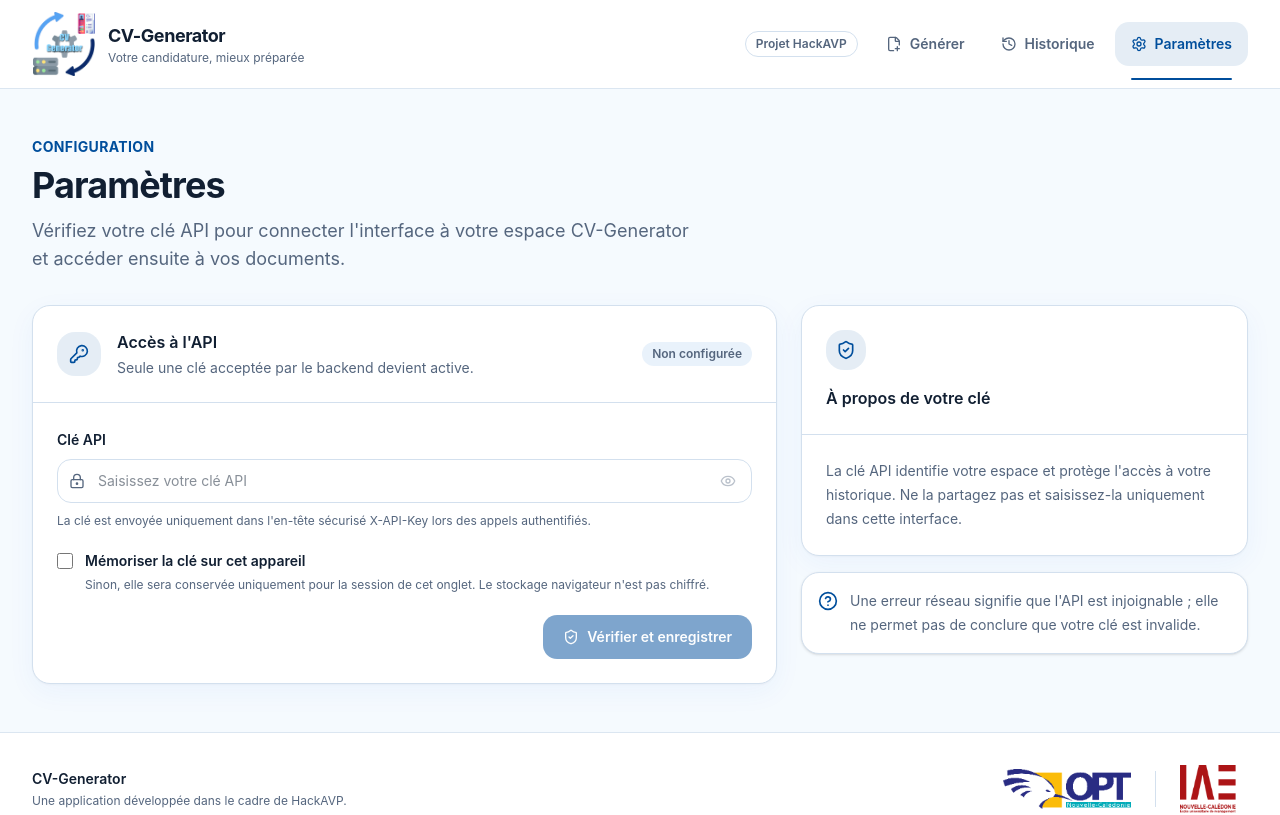
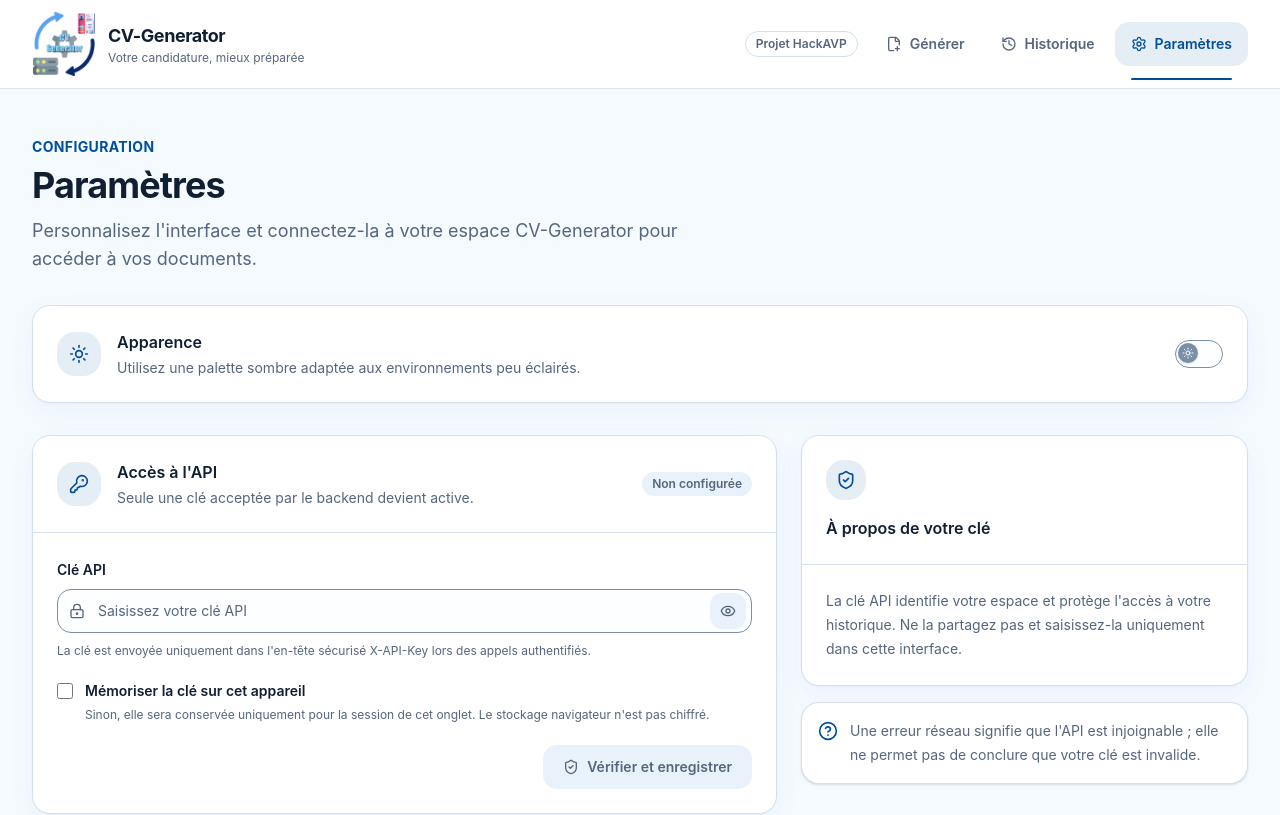
Before and after one commit to gass-an/CV-Generator, a React (Vite) app in the folder generatorweb-service/: page /parametres in a window 1280 px wide. Shown: the top 815 px of the page. Built offline with nearby package versions, Linux system fonts and the light colour scheme.

Commit message:
feat(front): ajout du mode sombre avec préférence persistante

```diff
--- a/generatorweb-service/index.html
+++ b/generatorweb-service/index.html
@@ -7,6 +7,18 @@
       name="description"
       content="CV-Generator, assistant de création de documents de candidature."
     />
+    <script>
+      try {
+        const theme =
+          localStorage.getItem("cv-generator.theme") === "dark"
+            ? "dark"
+            : "light";
+        document.documentElement.classList.toggle("dark", theme === "dark");
+        document.documentElement.style.colorScheme = theme;
+      } catch {
+        document.documentElement.style.colorScheme = "light";
+      }
+    </script>
     <title>CV-Generator</title>
   </head>
   <body>
--- a/generatorweb-service/src/App.tsx
+++ b/generatorweb-service/src/App.tsx
@@ -1,6 +1,7 @@
 import { Route, Routes } from "react-router-dom";
 
 import { AppProvider } from "@/app/AppProvider";
+import { ThemeProvider } from "@/app/ThemeProvider";
 import { AppLayout } from "@/components/layout/AppLayout";
 import { GenerationPage } from "@/pages/GenerationPage";
 import { HistoryPage } from "@/pages/HistoryPage";
@@ -9,6 +10,7 @@ import { SettingsPage } from "@/pages/SettingsPage";
 
 export function App() {
   return (
+    <ThemeProvider>
       <AppProvider>
         <Routes>
           <Route element={<AppLayout />}>
@@ -19,5 +21,6 @@ export function App() {
           </Route>
         </Routes>
       </AppProvider>
+    </ThemeProvider>
   );
 }
--- /dev/null
+++ b/generatorweb-service/src/app/ThemeProvider.tsx
@@ -0,0 +1,68 @@
+import {
+  createContext,
+  useCallback,
+  useContext,
+  useMemo,
+  useState,
+  type ReactNode,
+} from "react";
+
+export const THEME_STORAGE_KEY = "cv-generator.theme";
+
+export type Theme = "light" | "dark";
+
+type ThemeContextValue = {
+  theme: Theme;
+  setTheme: (theme: Theme) => void;
+};
+
+const ThemeContext = createContext<ThemeContextValue | null>(null);
+
+function readStoredTheme(): Theme {
+  try {
+    return window.localStorage.getItem(THEME_STORAGE_KEY) === "dark"
+      ? "dark"
+      : "light";
+  } catch {
+    return "light";
+  }
+}
+
+function applyTheme(theme: Theme) {
+  const dark = theme === "dark";
+  document.documentElement.classList.toggle("dark", dark);
+  document.documentElement.style.colorScheme = theme;
+}
+
+export function ThemeProvider({ children }: { children: ReactNode }) {
+  const [theme, setThemeState] = useState<Theme>(() => {
+    const storedTheme = readStoredTheme();
+    applyTheme(storedTheme);
+    return storedTheme;
+  });
+
+  const setTheme = useCallback((nextTheme: Theme) => {
+    applyTheme(nextTheme);
+    setThemeState(nextTheme);
+    try {
+      window.localStorage.setItem(THEME_STORAGE_KEY, nextTheme);
+    } catch {
+      // Le thème reste appliqué pour la session si le stockage est indisponible.
+    }
+  }, []);
+
+  const value = useMemo(() => ({ theme, setTheme }), [setTheme, theme]);
+
+  return (
+    <ThemeContext.Provider value={value}>{children}</ThemeContext.Provider>
+  );
+}
+
+// eslint-disable-next-line react-refresh/only-export-components
+export function useTheme() {
+  const context = useContext(ThemeContext);
+  if (!context) {
+    throw new Error("useTheme doit être utilisé dans ThemeProvider.");
+  }
+  return context;
+}
--- a/generatorweb-service/src/components/DocumentDownloadActions.tsx
+++ b/generatorweb-service/src/components/DocumentDownloadActions.tsx
@@ -108,7 +108,7 @@ export function DocumentDownloadActions({
             type="button"
             disabled={!available || activeFormat !== null}
             onClick={() => void download(format)}
-            className="border-border text-primary hover:bg-primary/5 flex min-h-10 items-center justify-center gap-2 rounded-lg border px-3 font-semibold transition-colors disabled:cursor-not-allowed disabled:opacity-50"
+            className="border-border text-primary hover:bg-primary/5 disabled:bg-muted disabled:text-muted-foreground flex min-h-10 items-center justify-center gap-2 rounded-lg border px-3 font-semibold transition-colors disabled:cursor-not-allowed"
           >
             {activeFormat === format ? (
               <LoaderCircle
--- a/generatorweb-service/src/components/DocumentTypeCard.tsx
+++ b/generatorweb-service/src/components/DocumentTypeCard.tsx
@@ -16,9 +16,9 @@ type DocumentTypeCardProps = {
 };
 
 const accents = {
-  blue: "bg-blue-50 text-blue-700 ring-blue-100",
-  cyan: "bg-cyan-50 text-cyan-700 ring-cyan-100",
-  red: "bg-red-50 text-red-700 ring-red-100",
+  blue: "bg-blue-50 text-blue-700 ring-blue-100 dark:bg-blue-400/15 dark:text-blue-300 dark:ring-blue-400/25",
+  cyan: "bg-cyan-50 text-cyan-700 ring-cyan-100 dark:bg-cyan-400/15 dark:text-cyan-300 dark:ring-cyan-400/25",
+  red: "bg-red-50 text-red-700 ring-red-100 dark:bg-red-400/15 dark:text-red-300 dark:ring-red-400/25",
 } as const;
 
 export function DocumentTypeCard({
--- a/generatorweb-service/src/components/PdfPreviewDialog.tsx
+++ b/generatorweb-service/src/components/PdfPreviewDialog.tsx
@@ -59,7 +59,7 @@ export function PdfPreviewDialog({
   return (
     <div
       ref={dialog}
-      className="bg-foreground/30 fixed inset-0 z-50 flex items-start justify-center overflow-y-auto p-3 sm:p-6"
+      className="bg-overlay fixed inset-0 z-50 flex items-start justify-center overflow-y-auto p-3 sm:p-6"
       role="dialog"
       aria-modal="true"
       aria-labelledby={titleId}
--- a/generatorweb-service/src/components/ui/card.tsx
+++ b/generatorweb-service/src/components/ui/card.tsx
@@ -7,7 +7,7 @@ function Card({ className, ...props }: ComponentProps<"div">) {
     <div
       data-slot="card"
       className={cn(
-        "bg-card text-card-foreground flex flex-col gap-6 rounded-xl border py-6 shadow-[0_1px_2px_rgb(15_23_42/0.03),0_8px_28px_rgb(37_99_235/0.05)]",
+        "bg-card text-card-foreground flex flex-col gap-6 rounded-xl border py-6 shadow-[var(--card-shadow)]",
         className,
       )}
       {...props}
--- a/generatorweb-service/src/index.css
+++ b/generatorweb-service/src/index.css
@@ -1,4 +1,6 @@
 @import "tailwindcss";
+
+@custom-variant dark (&:where(.dark, .dark *));
 
 @theme inline {
   --color-background: var(--background);
@@ -13,6 +15,9 @@
   --color-muted-foreground: var(--muted-foreground);
   --color-border: var(--border);
   --color-ring: var(--ring);
+  --color-field: var(--field);
+  --color-field-border: var(--field-border);
+  --color-overlay: var(--overlay);
   --radius-sm: calc(var(--radius) - 4px);
   --radius-md: calc(var(--radius) - 2px);
   --radius-lg: var(--radius);
@@ -32,7 +37,31 @@
   --muted-foreground: oklch(0.505 0.044 257);
   --border: oklch(0.902 0.024 250);
   --ring: oklch(0.57 0.15 252);
+  --field: oklch(0.995 0.003 248);
+  --field-border: oklch(0.64 0.045 255);
+  --overlay: rgb(15 23 42 / 0.35);
+  --card-shadow:
+    0 1px 2px rgb(15 23 42 / 0.03), 0 8px 28px rgb(37 99 235 / 0.05);
   --radius: 0.875rem;
+}
+
+:root.dark {
+  --background: oklch(0.18 0.024 258);
+  --foreground: oklch(0.93 0.012 250);
+  --card: oklch(0.225 0.028 257);
+  --card-foreground: oklch(0.93 0.012 250);
+  --primary: oklch(0.72 0.14 251);
+  --primary-foreground: oklch(0.16 0.032 258);
+  --accent: oklch(0.73 0.17 29);
+  --accent-foreground: oklch(0.16 0.025 258);
+  --muted: oklch(0.285 0.027 257);
+  --muted-foreground: oklch(0.74 0.026 252);
+  --border: oklch(0.36 0.033 255);
+  --ring: oklch(0.72 0.14 251);
+  --field: oklch(0.195 0.026 258);
+  --field-border: oklch(0.52 0.04 255);
+  --overlay: rgb(2 6 23 / 0.68);
+  --card-shadow: 0 1px 2px rgb(0 0 0 / 0.18), 0 12px 32px rgb(0 0 0 / 0.16);
 }
 
 @layer base {
@@ -58,7 +87,13 @@
 
   button,
   a {
-    @apply focus-visible:ring-ring focus-visible:ring-2 focus-visible:ring-offset-2 focus-visible:outline-none;
+    @apply focus-visible:ring-ring focus-visible:ring-offset-background focus-visible:ring-2 focus-visible:ring-offset-2 focus-visible:outline-none;
+  }
+
+  input,
+  select,
+  textarea {
+    @apply text-foreground placeholder:text-muted-foreground disabled:bg-muted disabled:text-muted-foreground disabled:cursor-not-allowed;
   }
 
   ::selection {
--- a/generatorweb-service/src/pages/GenerationPage.tsx
+++ b/generatorweb-service/src/pages/GenerationPage.tsx
@@ -115,7 +115,7 @@ export function GenerationPage() {
                     setAvpTouched(true);
                   }}
                   onChange={(event) => draft.setAvpNumber(event.target.value)}
-                  className="border-border bg-card focus:border-primary focus:ring-primary/15 min-h-11 w-full rounded-lg border pr-4 pl-10 text-sm transition-shadow focus:ring-4 focus:outline-none"
+                  className="border-field-border bg-field focus:border-primary focus:ring-primary/30 min-h-11 w-full rounded-lg border pr-4 pl-10 text-sm transition-shadow focus:ring-4 focus:outline-none"
                 />
               </div>
               <div className="mt-2 flex items-start justify-between gap-4 text-xs">
@@ -267,7 +267,7 @@ export function GenerationPage() {
                 type="button"
                 disabled={!canStart}
                 onClick={() => void generation.start()}
-                className="bg-primary text-primary-foreground hover:bg-primary/90 flex min-h-12 w-full items-center justify-center gap-2 rounded-lg px-5 text-sm font-semibold transition-colors disabled:cursor-not-allowed disabled:opacity-50 sm:w-auto"
+                className="bg-primary text-primary-foreground hover:bg-primary/90 disabled:bg-muted disabled:text-muted-foreground flex min-h-12 w-full items-center justify-center gap-2 rounded-lg px-5 text-sm font-semibold transition-colors disabled:cursor-not-allowed sm:w-auto"
               >
                 {generation.state.phase === "creating" ? (
                   <LoaderCircle
--- a/generatorweb-service/src/pages/SettingsPage.tsx
+++ b/generatorweb-service/src/pages/SettingsPage.tsx
@@ -7,7 +7,9 @@ import {
   KeyRound,
   LoaderCircle,
   LockKeyhole,
+  Moon,
   ShieldCheck,
+  Sun,
   Trash2,
   TriangleAlert,
 } from "lucide-react";
@@ -15,6 +17,7 @@ import {
 import { PageHeader } from "@/components/PageHeader";
 import { Badge } from "@/components/ui/badge";
 import { Card, CardContent, CardHeader } from "@/components/ui/card";
+import { useTheme } from "@/app/ThemeProvider";
 import { useAppState } from "@/hooks/useAppState";
 
 const statusPresentation = {
@@ -27,6 +30,7 @@ const statusPresentation = {
 
 export function SettingsPage() {
   const { auth } = useAppState();
+  const { theme, setTheme } = useTheme();
   const [keyInput, setKeyInput] = useState(auth.credentialKey ?? "");
   const [showKey, setShowKey] = useState(false);
   const [isSubmitting, setIsSubmitting] = useState(false);
@@ -68,8 +72,54 @@ export function SettingsPage() {
       <PageHeader
         eyebrow="Configuration"
         title="Paramètres"
-        description="Vérifiez votre clé API pour connecter l'interface à votre espace CV-Generator et accéder ensuite à vos documents."
+        description="Personnalisez l'interface et connectez-la à votre espace CV-Generator pour accéder à vos documents."
       />
+
+      <Card>
+        <CardHeader className="sm:grid-cols-[auto_1fr_auto] sm:items-center sm:gap-x-4">
+          <span className="bg-primary/10 text-primary flex size-11 items-center justify-center rounded-xl">
+            {theme === "dark" ? (
+              <Moon className="size-5" aria-hidden="true" />
+            ) : (
+              <Sun className="size-5" aria-hidden="true" />
+            )}
+          </span>
+          <div>
+            <h2 className="font-semibold">Apparence</h2>
+            <p className="text-muted-foreground mt-1 text-sm">
+              Utilisez une palette sombre adaptée aux environnements peu
+              éclairés.
+            </p>
+          </div>
+          <button
+            type="button"
+            role="switch"
+            aria-checked={theme === "dark"}
+            aria-label="Activer le mode sombre"
+            onClick={() => setTheme(theme === "dark" ? "light" : "dark")}
+            className={`relative mt-3 h-7 w-12 shrink-0 rounded-full border transition-colors sm:mt-0 ${
+              theme === "dark"
+                ? "border-primary bg-primary"
+                : "border-field-border bg-field"
+            }`}
+          >
+            <span
+              className={`absolute top-0.5 left-0.5 flex size-5 items-center justify-center rounded-full shadow-sm transition-[transform,background-color] ${
+                theme === "dark"
+                  ? "bg-primary-foreground translate-x-5"
+                  : "bg-field-border translate-x-0"
+              }`}
+              aria-hidden="true"
+            >
+              {theme === "dark" ? (
+                <Moon className="text-primary size-3" />
+              ) : (
+                <Sun className="text-field size-3" />
+              )}
+            </span>
+          </button>
+        </CardHeader>
+      </Card>
 
       <div className="grid items-start gap-6 lg:grid-cols-[minmax(0,1.25fr)_minmax(280px,0.75fr)]">
         <Card>
@@ -117,13 +167,13 @@ export function SettingsPage() {
                       setKeyInput(event.target.value);
                       setFeedback(null);
                     }}
-                    className="border-border bg-card focus:border-primary focus:ring-primary/15 min-h-11 w-full rounded-lg border pr-12 pl-10 text-sm transition-shadow focus:ring-4 focus:outline-none disabled:cursor-wait disabled:opacity-70"
+                    className="border-field-border bg-field focus:border-primary focus:ring-primary/30 min-h-11 w-full rounded-lg border pr-12 pl-10 text-sm transition-shadow focus:ring-4 focus:outline-none disabled:cursor-wait"
                   />
                   <button
                     type="button"
                     onClick={() => setShowKey((visible) => !visible)}
                     disabled={!keyInput || isSubmitting}
-                    className="text-muted-foreground hover:text-primary absolute top-1/2 right-1.5 flex size-9 -translate-y-1/2 items-center justify-center rounded-md disabled:cursor-not-allowed disabled:opacity-40"
+                    className="text-muted-foreground hover:text-primary disabled:bg-muted absolute top-1/2 right-1.5 flex size-9 -translate-y-1/2 items-center justify-center rounded-md disabled:cursor-not-allowed"
                     aria-label={
                       showKey ? "Masquer la clé API" : "Afficher la clé API"
                     }
@@ -147,7 +197,7 @@ export function SettingsPage() {
                   checked={auth.remember}
                   disabled={isSubmitting}
                   onChange={(event) => auth.setRemember(event.target.checked)}
-                  className="border-border accent-primary mt-0.5 size-4 rounded"
+                  className="border-field-border accent-primary mt-0.5 size-4 rounded"
                 />
                 <span>
                   <span className="font-semibold">
@@ -196,7 +246,7 @@ export function SettingsPage() {
                     type="button"
                     onClick={handleClear}
                     disabled={isSubmitting}
-                    className="text-accent hover:bg-accent/8 flex min-h-11 items-center justify-center gap-2 rounded-lg px-4 text-sm font-semibold transition-colors disabled:opacity-50"
+                    className="text-accent hover:bg-accent/8 disabled:bg-muted disabled:text-muted-foreground flex min-h-11 items-center justify-center gap-2 rounded-lg px-4 text-sm font-semibold transition-colors disabled:cursor-not-allowed"
                   >
                     <Trash2 className="size-4" aria-hidden="true" />
                     Supprimer la clé
@@ -211,7 +261,7 @@ export function SettingsPage() {
                     isSubmitting ||
                     auth.status === "verifying"
                   }
-                  className="bg-primary text-primary-foreground hover:bg-primary/90 flex min-h-11 items-center justify-center gap-2 rounded-lg px-5 text-sm font-semibold transition-colors disabled:cursor-not-allowed disabled:opacity-50"
+                  className="bg-primary text-primary-foreground hover:bg-primary/90 disabled:bg-muted disabled:text-muted-foreground flex min-h-11 items-center justify-center gap-2 rounded-lg px-5 text-sm font-semibold transition-colors disabled:cursor-not-allowed"
                 >
                   {isSubmitting ? (
                     <LoaderCircle
```
Also changed, not shown: generatorweb-service/src/pages/HistoryPage.tsx (+5 -5 lines), 2 other files (tests, documents, lock files or other folders). Lines whose indentation alone changed are shown as unchanged.
